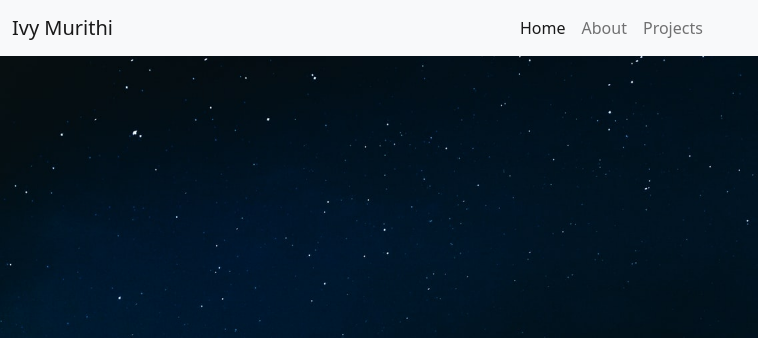
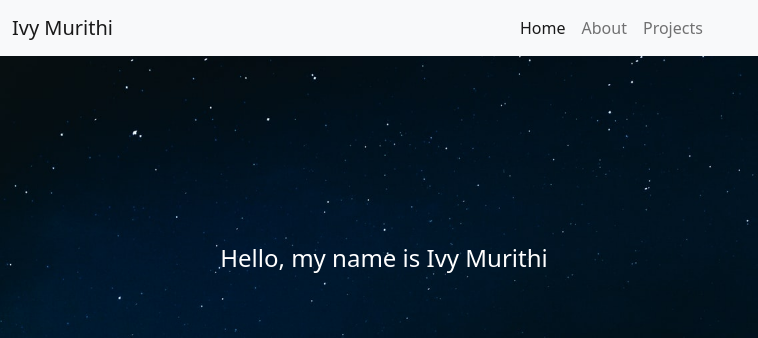
Before and after one commit to ivymmurithi/portfolio, a plain HTML site: page about.html in a window 1280 px wide. Shown: the top 338 px of the page, 0-758 px from the left. Drawn offline with nearby package versions, Linux system fonts and the light colour scheme.

Commit message:
place text beside the ivy-photo

```diff
--- a/about.css
+++ b/about.css
@@ -47,3 +47,19 @@
 .about-me-container {
   text-align: center;
 }
+
+.about-me-container {
+display: flex;
+justify-content: space-between;
+}
+
+.about-me-text {
+  position: absolute;
+  text-align: center;
+  justify-content: center;
+  top: 30%;
+  left: 10%;
+  right: 50%;
+  color: white;
+  font-size: 1.5rem;
+}
```
